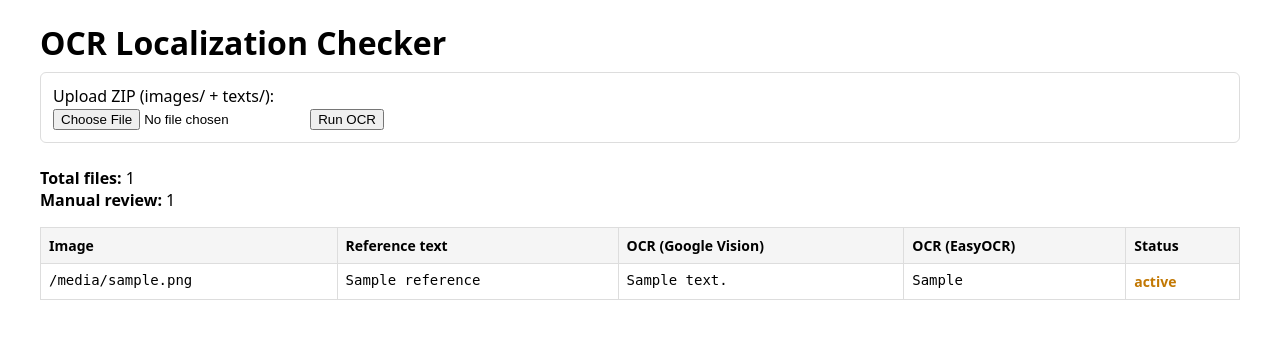
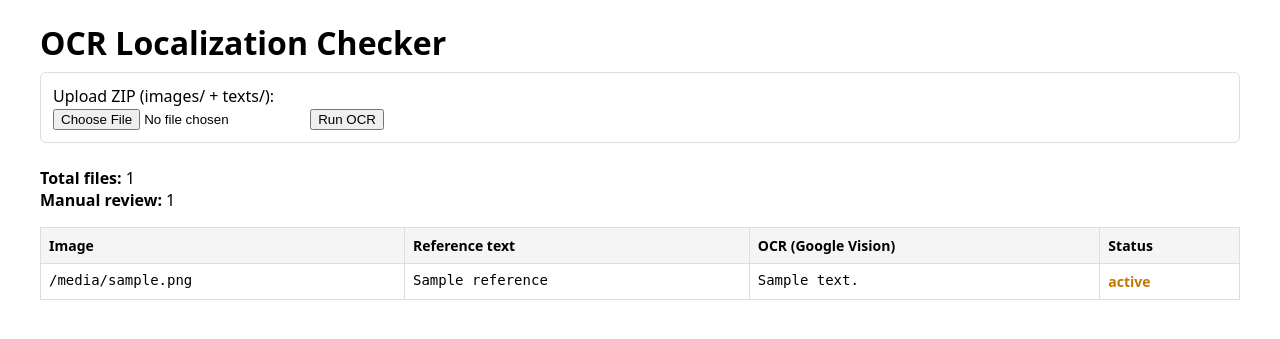
Before and after one commit to evinaeva/ocr-localization-checker, a FastAPI app: template app/templates/index.html in a window 1280 px wide. Shown: the top 339 px of the page. Run offline with FastAPI, Linux system fonts and the light colour scheme; the template is opened without the code that fills it: most values are stand-ins (such as "Sample title", 1, 10 or a date in 2020).

Commit message:
Remove EasyOCR column from index.html

```diff
--- a/app/templates/index.html
+++ b/app/templates/index.html
@@ -76,8 +76,7 @@
         <th>Image</th>
         <th>Reference text</th>
         <th>OCR (Google Vision)</th>
-        <th>OCR (EasyOCR)</th>
-        <th>Status</th>
+                <th>Status</th>
     </tr>
     </thead>
     <tbody>
@@ -86,7 +85,6 @@
             <td><pre>{{ r.image }}</pre></td>
             <td><pre>{{ r.reference }}</pre></td>
             <td><pre>{{ r.ocr_vision }}</pre></td>
-            <td><pre>{{ r.ocr_easy }}</pre></td>
             <td>
                 {% if r.match %}
                     <span class="status-pass">{{ r.status }}</span>
```
